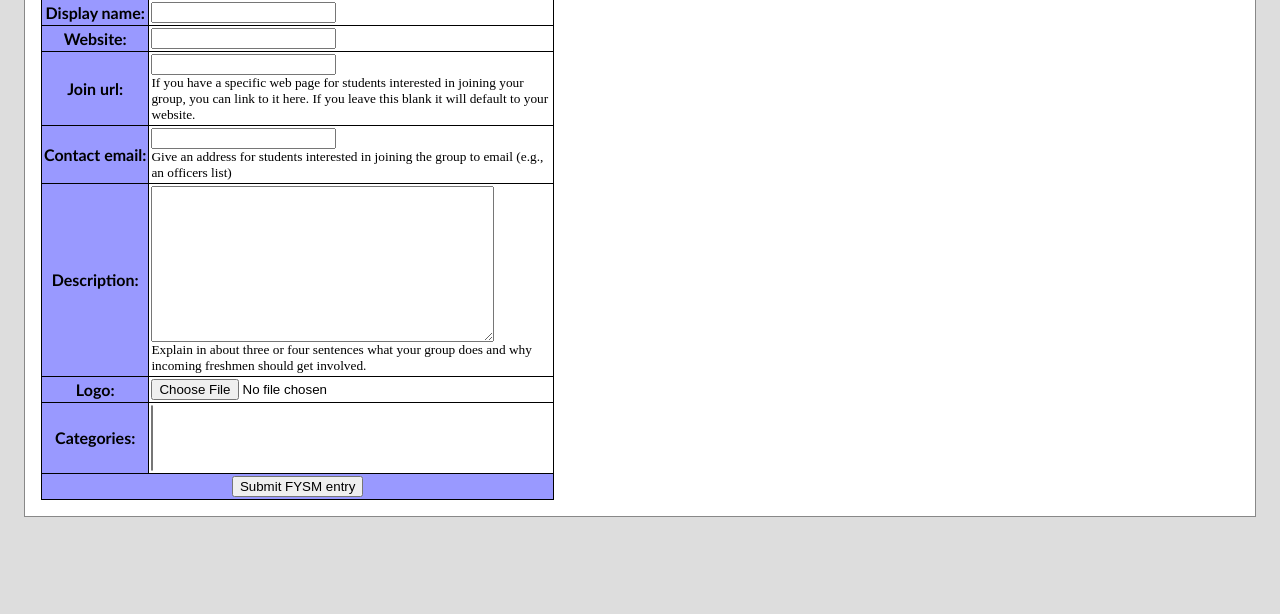
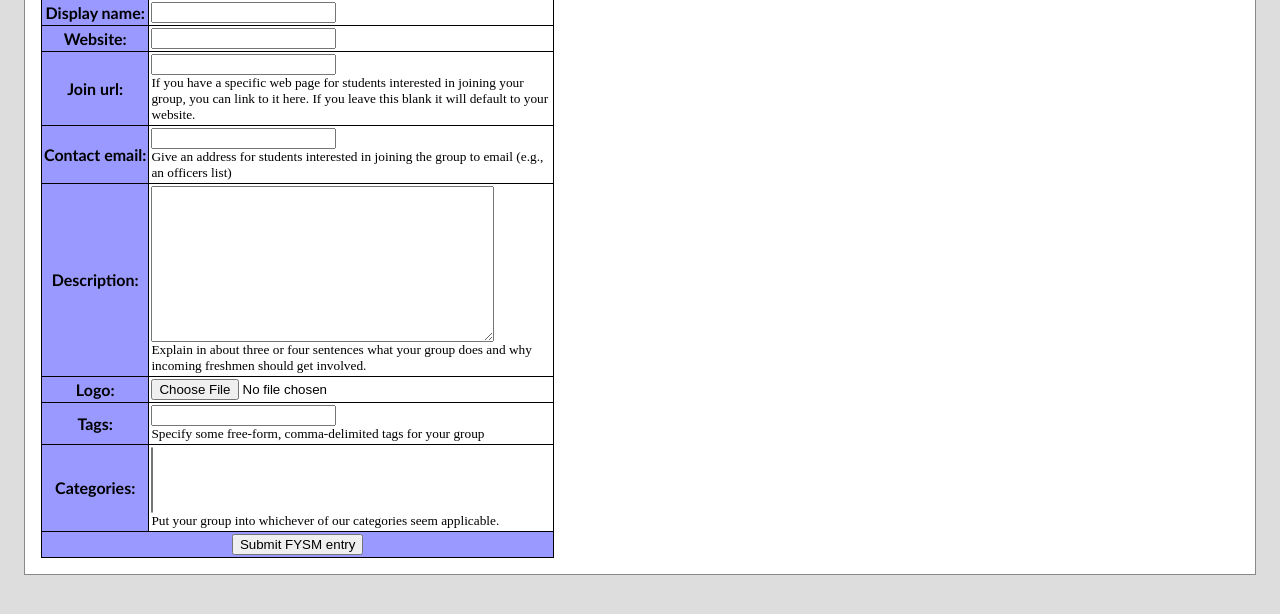
Before and after one commit to dehnert/asa-db, a Django app: template asadb/template/fysm/submit.html in a window 1280 px wide. Shown: the part 168-782 px from the top of the page. Run offline with Django 3.2, Linux system fonts and the light colour scheme; the template is opened without the code that fills it: values that come from a table or form of the project are taken from there, others are empty; parts of the project's set-up code (start-up, migrations or seed data) failed here and were passed over.

Commit message:
Add tag support (as not seen in c27da9e)

```diff
--- a/asadb/forms/models.py
+++ b/asadb/forms/models.py
@@ -13,7 +13,8 @@ class FYSM(models.Model):
     contact_email = models.EmailField(help_text="Give an address for students interested in joining the group to email (e.g., an officers list)")
     description = models.TextField(help_text="Explain in about three or four sentences what your group does and why incoming freshmen should get involved.")
     logo = models.ImageField(upload_to='fysm/logos', blank=True, )
-    categories = models.ManyToManyField('FYSMCategory', blank=True, )
+    tags = models.CharField(max_length=100, blank=True, help_text="Specify some free-form, comma-delimited tags for your group", )
+    categories = models.ManyToManyField('FYSMCategory', blank=True, help_text="Put your group into whichever of our categories seem applicable.", )
 
     class Meta:
         verbose_name = "FYSM submission"
--- a/asadb/forms/views.py
+++ b/asadb/forms/views.py
@@ -94,6 +94,7 @@ class FYSMRequestForm(ModelForm):
             'contact_email',
             'description',
             'logo',
+            'tags',
             'categories',
         )
 
--- a/asadb/media/style/style.css
+++ b/asadb/media/style/style.css
@@ -136,12 +136,17 @@ span.username
     margin: 10px 20px;
 }
 
+.single-fysm-entry .fysm-body
+{
+    margin-bottom: 10px;
+}
+
 .single-fysm-entry .tags
 {
-    margin: 10px 0px 0px;
     background: #ddd;
     border-top: 1px solid #666;
     padding: 4px;
+    margin: 0px;
     text-align: center;
     font-size: smaller;
 }
--- a/asadb/template/fysm/fysm_listing.html
+++ b/asadb/template/fysm/fysm_listing.html
@@ -22,6 +22,7 @@
 {% for fysm in fysm_list %}
 <div class='single-fysm-entry'>
     <h3><a href='{{fysm.website}}'>{{fysm.display_name}}</a></h3>
+    <div class='fysm-body'>
     <div class='logo'>
         {% if fysm.logo %}
         <img src='{{ MEDIA_URL }}{{fysm.logo}}' alt='{{fysm.display_name}} logo' />
@@ -31,6 +32,10 @@
     </div>
     <p class='data'>{{fysm.description}}</p>
     <p class='join'><a href='{{fysm.join_url}}'>Join {{fysm.display_name}}!</a> Have questions? Send them to <a href='mailto:{{fysm.contact_email}}'>{{fysm.contact_email}}</a>!</p>
+    </div>
+    {% if fysm.tags %}
+    <p class='tags'>tags: {{fysm.tags}}</p>
+    {% endif %}
     {% if fysm.categories.all %}
     <p class='tags'>categories: {{fysm|format_categories:year}}</p>
     {% endif %}
--- a/asadb/template/fysm/update_email.txt
+++ b/asadb/template/fysm/update_email.txt
@@ -9,6 +9,8 @@ Display name:   {{fysm.display_name}}
 Website:        {{fysm.website}}
 Join URL:       {{fysm.join_url}}
 Contact email:  {{fysm.contact_email}}
+Logo filename:  {{fysm.logo}}
+Tags:           {{fysm.tags}}
 Categories:     {{fysm.categories.all}}
 
 Please return to {{request.build_absolute_uri}} to update this further.
```
